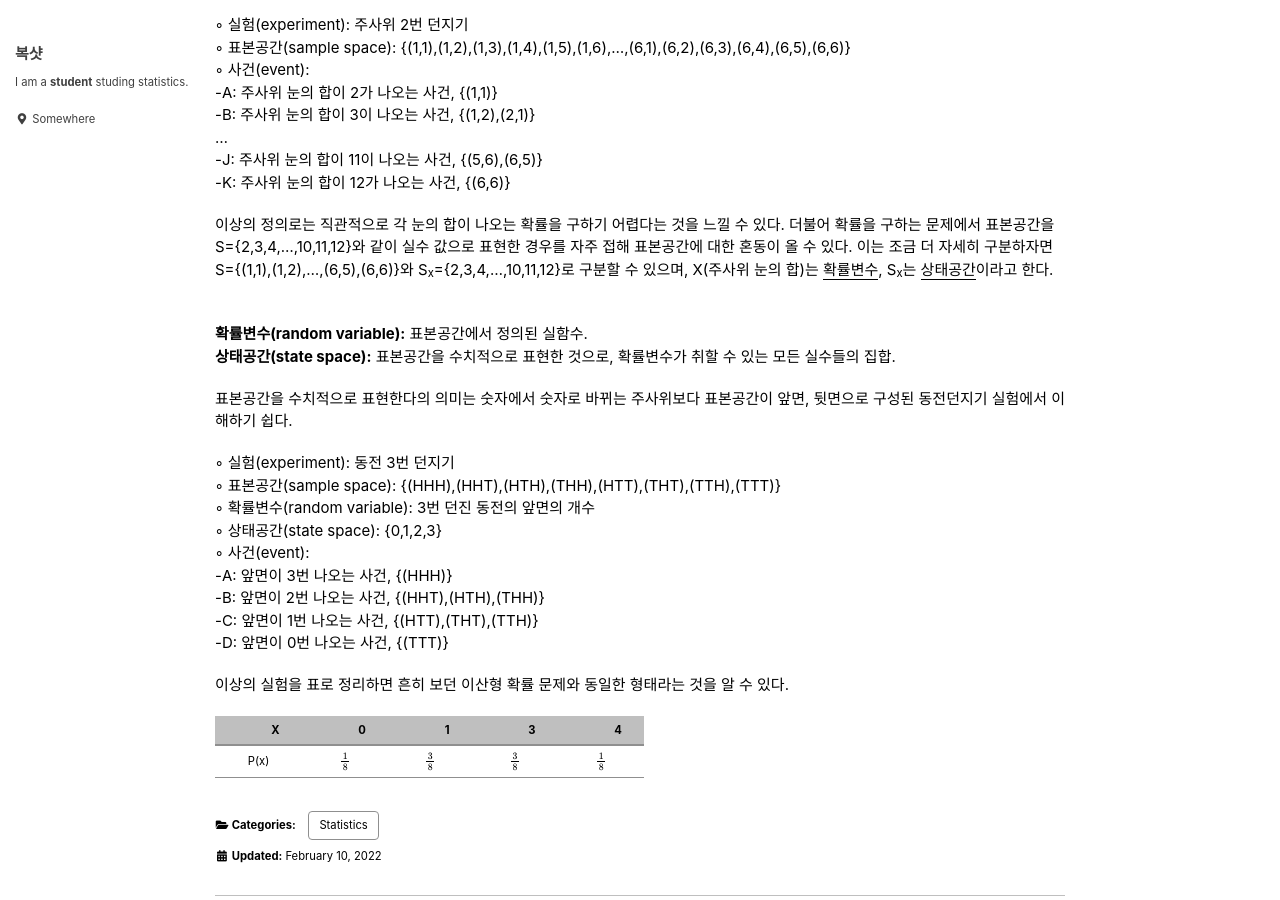
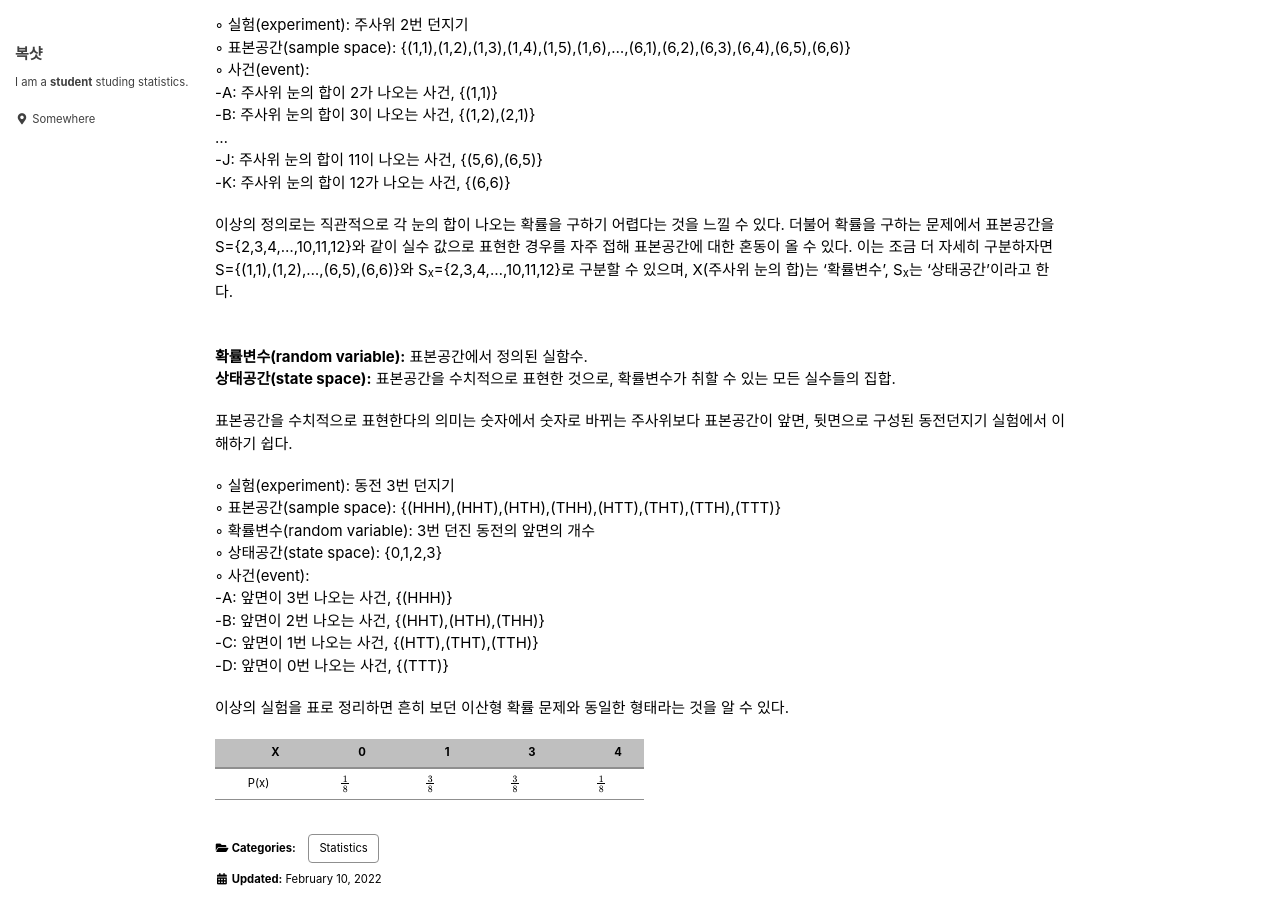
Before and after one commit to Bogshot/bogshot.github.io, a Jekyll site: the page built from _posts/2022-02-10-probability(1).md, in a window 1280 px wide and 900 px high, scrolled down 516 px. Built offline with Jekyll 4.4.1, drawn with Linux system fonts in a browser that asks for light colours; cached includes are drawn as plain includes; formulas are drawn with MathJax 3; comment, search, counter and statistics services are not loaded.

```diff
--- a/_posts/2022-02-10-probability(1).md
+++ b/_posts/2022-02-10-probability(1).md
@@ -35,7 +35,7 @@ comments: true
   -J: 주사위 눈의 합이 11이 나오는 사건, {(5,6),(6,5)}
   -K: 주사위 눈의 합이 12가 나오는 사건, {(6,6)}
 
-이상의 정의로는 직관적으로 각 눈의 합이 나오는 확률을 구하기 어렵다는 것을 느낄 수 있다. 더불어 확률을 구하는 문제에서 표본공간을 S={2,3,4,...,10,11,12}와 같이 실수 값으로 표현한 경우를 자주 접해 표본공간에 대한 혼동이 올 수 있다. 이는 조금 더 자세히 구분하자면 S={(1,1),(1,2),...,(6,5),(6,6)}와 S<sub>x</sub>={2,3,4,...,10,11,12}로 구분할 수 있으며, X(주사위 눈의 합)는 <u>확률변수</u>, S<sub>x</sub>는 <u>상태공간</u>이라고 한다.
+이상의 정의로는 직관적으로 각 눈의 합이 나오는 확률을 구하기 어렵다는 것을 느낄 수 있다. 더불어 확률을 구하는 문제에서 표본공간을 S={2,3,4,...,10,11,12}와 같이 실수 값으로 표현한 경우를 자주 접해 표본공간에 대한 혼동이 올 수 있다. 이는 조금 더 자세히 구분하자면 S={(1,1),(1,2),...,(6,5),(6,6)}와 S<sub>x</sub>={2,3,4,...,10,11,12}로 구분할 수 있으며, X(주사위 눈의 합)는 '확률변수', S<sub>x</sub>는 '상태공간'이라고 한다.
 
 <br>
 **확률변수(random variable):**
```
